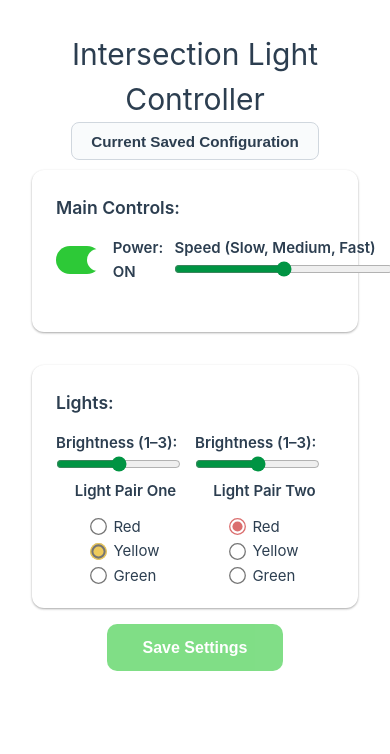
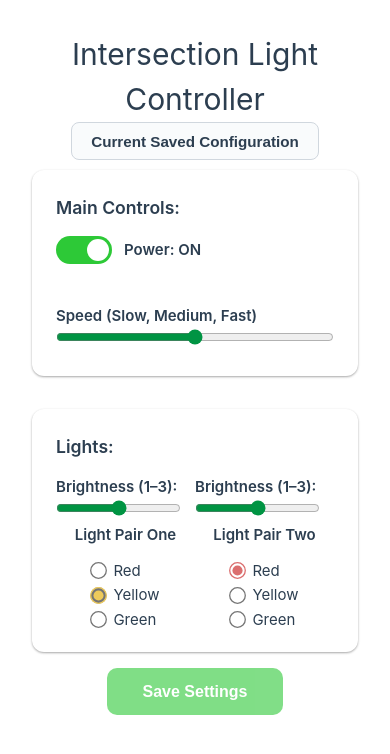
Before and after one commit to WilliamTRose756/rygen-code-sample, a Vue app in the folder light-controller-ui/: page / in a window 390 px wide. Shown: the top 754 px of the page. Built offline with nearby package versions, Linux system fonts and the light colour scheme; no server answers; the HTML template or start-up script is replaced by a standard one.

Commit message:
Fix Mobile Responsiveness

```diff
--- a/light-controller-ui/src/components/MainControls.vue
+++ b/light-controller-ui/src/components/MainControls.vue
@@ -153,4 +153,15 @@ const emit = defineEmits<{
   font-size: 0.9rem;
   color: #666;
 }
+
+@media (max-width: 640px) {
+  .main-controls-box {
+    flex-direction: column;
+    gap: 1rem;
+  }
+
+  .speed-control {
+    width: 100%;
+  }
+}
 </style>
```
